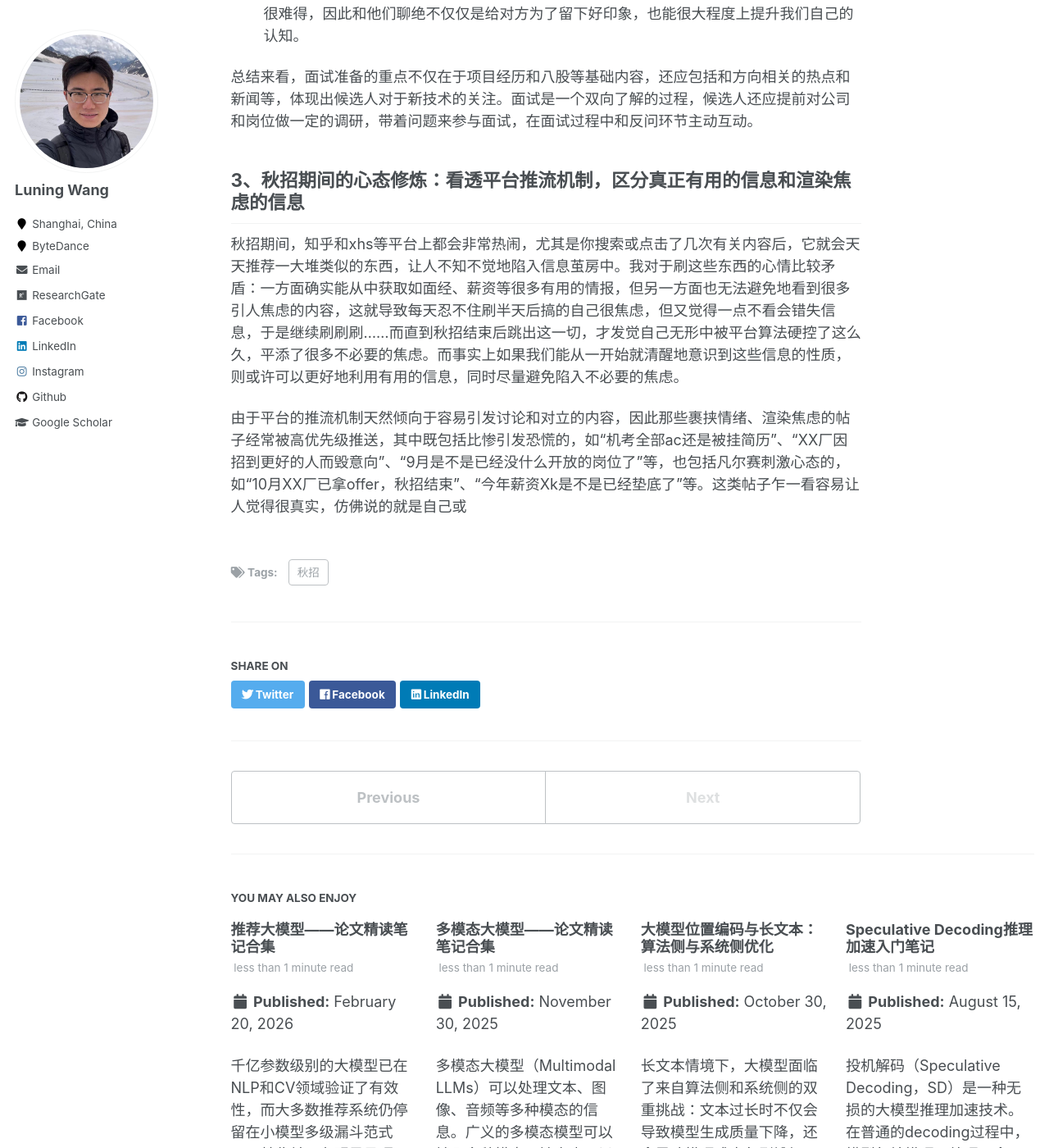
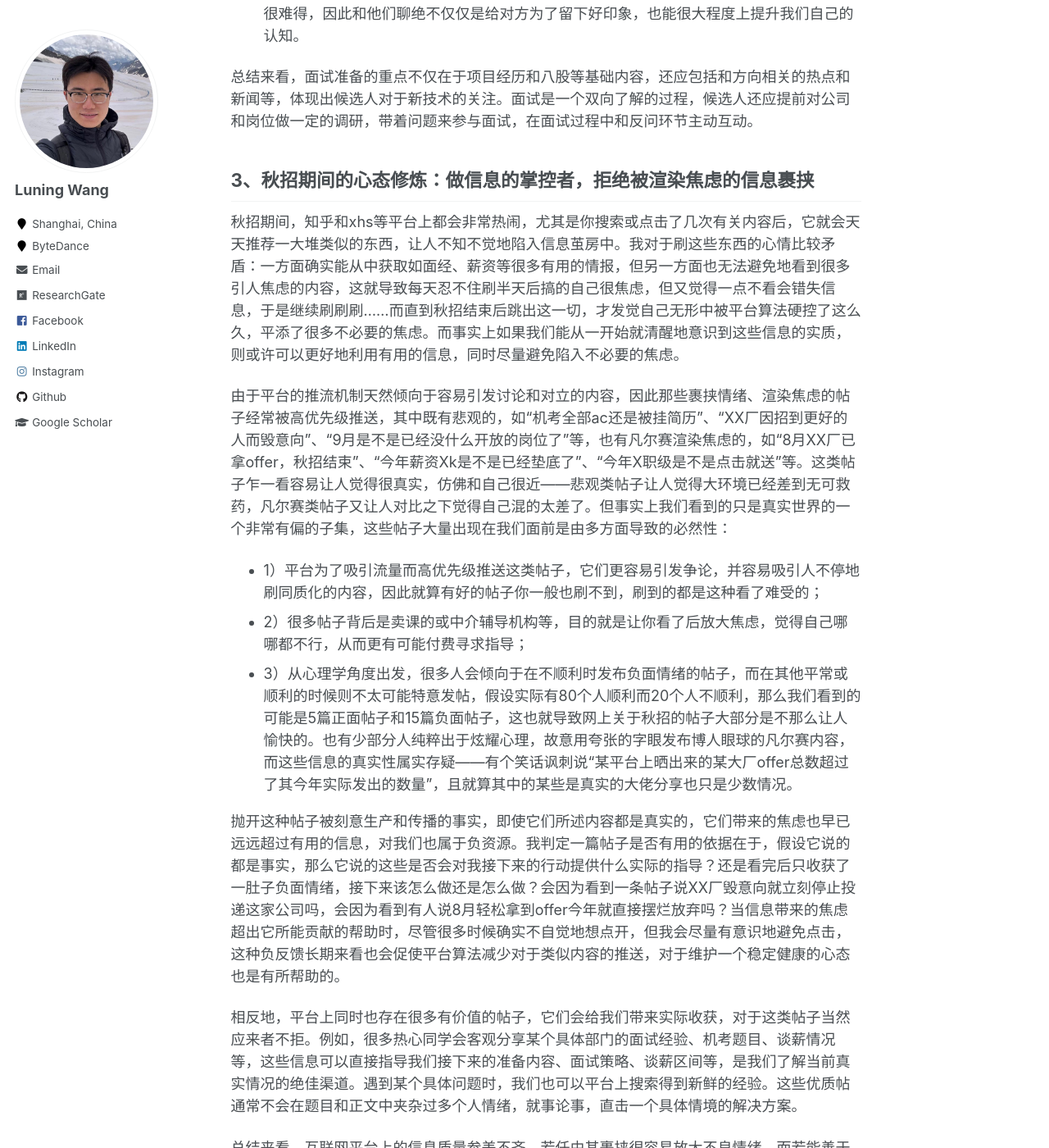
Before and after one commit to wln20/wln20.github.io, a Jekyll site: the page built from _posts/2026-05-30-CampusRecruitment.md, in a window 1280 px wide and 1400 px high, scrolled down 11721 px. Shown: the whole window at 82% size. Built offline with Jekyll 4.4.1, drawn with Linux system fonts in a browser that asks for light colours; some of the changed text lies outside the part shown.

Commit message:
Revise Campus Recruitment post with updated date and content
Updated the date and permalink for the Campus Recruitment post. Revised several sections for clarity and improved expression.

```diff
--- a/_posts/2026-06-10-CampusRecruitment.md
+++ b/_posts/2026-05-30-CampusRecruitment.md
@@ -1,17 +1,17 @@
 ---
 layout: single
 title: '26秋招总结——有些弯路本可以避免'
-date: 2026-06-10
-permalink: /posts/2026/06/CampusRecruitment/
+date: 2026-05-30
+permalink: /posts/2026/05/CampusRecruitment/
 math: true
 toc: true
 tags:
   - 秋招
 ---
 
-作为一名决定回国找工作的美硕留子，秋招于我而言注定是一场充满焦虑的孤军奋战。网上关于校招的经验帖早已多如牛毛，但在半年中经过五十多场面试后仍不免感慨“绝知此事要躬行”，很多事情亲自走完一遍后才能明白。回望这段经历，如果有些事情可以早些知道，很多弯路或许可以避免，很多焦虑或许本不必存在。在此我想记录自己参与国内校招的真实体验，既包括规则上的经验也包括个人主观感受，希望能为打破信息差做一点微小的贡献。
+作为一名决定回国找工作的美硕留子，秋招于我而言注定是一场充满焦虑的孤军奋战。网上关于校招的经验帖早已多如牛毛，但在半年中经过五十多场面试后仍不免感慨“绝知此事要躬行”，很多事情亲自走完一遍后才能明白。回望这段经历，如果有些事情可以早些知道，很多弯路或许可以避免，很多焦虑或许本不必存在。在此记录自己参与国内校招的真实体验，结合个人感受分享一些摸索出来的规则与经验，希望能为打破信息差做一点微小的贡献。
 
-由于本人背景所限，以下内容主要适用互联网行业算法方向的校招岗位，目标公司主要是国内科技大厂。鉴于不同领域之间的差异以及岗位需求的快速迭代，有些具体的经验或许会很快不再适用，每个人的经历和看法也不会完全一致，这些内容只代表我自己的理解，保持开放包容的心态才是最重要的。
+由于本人背景所限，以下内容主要适用互联网行业算法方向的校招岗位，目标公司主要是国内科技大厂。鉴于不同领域之间的差异以及岗位需求的快速迭代，有些具体的经验或许会很快不再适用，每个人的经历和看法也不会完全一致，这些内容只代表我自己当前的理解，愿每个人都保持开放包容的心态。
 
 **声明：以下所有内容和本人曾就读的学校以及就职的公司无关，完全基于本人作为校招候选人的经验而作。本帖所有内容均完成于校招正式入职之前。**
 
@@ -152,8 +152,17 @@ ps. 知乎等平台上对于leetcode是否有实际意义的讨论早已持续
 总结来看，面试准备的重点不仅在于项目经历和八股等基础内容，还应包括和方向相关的热点和新闻等，体现出候选人对于新技术的关注。面试是一个双向了解的过程，候选人还应提前对公司和岗位做一定的调研，带着问题来参与面试，在面试过程中和反问环节主动互动。
 
 
-## 3、秋招期间的心态修炼：看透平台推流机制，区分真正有用的信息和渲染焦虑的信息
+## 3、秋招期间的心态修炼：做信息的掌控者，拒绝被渲染焦虑的信息裹挟
 
-秋招期间，知乎和xhs等平台上都会非常热闹，尤其是你搜索或点击了几次有关内容后，它就会天天推荐一大堆类似的东西，让人不知不觉地陷入信息茧房中。我对于刷这些东西的心情比较矛盾：一方面确实能从中获取如面经、薪资等很多有用的情报，但另一方面也无法避免地看到很多引人焦虑的内容，这就导致每天忍不住刷半天后搞的自己很焦虑，但又觉得一点不看会错失信息，于是继续刷刷刷......而直到秋招结束后跳出这一切，才发觉自己无形中被平台算法硬控了这么久，平添了很多不必要的焦虑。而事实上如果我们能从一开始就清醒地意识到这些信息的性质，则或许可以更好地利用有用的信息，同时尽量避免陷入不必要的焦虑。
+秋招期间，知乎和xhs等平台上都会非常热闹，尤其是你搜索或点击了几次有关内容后，它就会天天推荐一大堆类似的东西，让人不知不觉地陷入信息茧房中。我对于刷这些东西的心情比较矛盾：一方面确实能从中获取如面经、薪资等很多有用的情报，但另一方面也无法避免地看到很多引人焦虑的内容，这就导致每天忍不住刷半天后搞的自己很焦虑，但又觉得一点不看会错失信息，于是继续刷刷刷......而直到秋招结束后跳出这一切，才发觉自己无形中被平台算法硬控了这么久，平添了很多不必要的焦虑。而事实上如果我们能从一开始就清醒地意识到这些信息的实质，则或许可以更好地利用有用的信息，同时尽量避免陷入不必要的焦虑。
 
-由于平台的推流机制天然倾向于容易引发讨论和对立的内容，因此那些裹挟情绪、渲染焦虑的帖子经常被高优先级推送，其中既包括比惨引发恐慌的，如“机考全部ac还是被挂简历”、“XX厂因招到更好的人而毁意向”、“9月是不是已经没什么开放的岗位了”等，也包括凡尔赛刺激心态的，如“10月XX厂已拿offer，秋招结束”、“今年薪资Xk是不是已经垫底了”等。这类帖子乍一看容易让人觉得很真实，仿佛说的就是自己或
+由于平台的推流机制天然倾向于容易引发讨论和对立的内容，因此那些裹挟情绪、渲染焦虑的帖子经常被高优先级推送，其中既有悲观的，如“机考全部ac还是被挂简历”、“XX厂因招到更好的人而毁意向”、“9月是不是已经没什么开放的岗位了”等，也有凡尔赛渲染焦虑的，如“8月XX厂已拿offer，秋招结束”、“今年薪资Xk是不是已经垫底了”、“今年X职级是不是点击就送”等。这类帖子乍一看容易让人觉得很真实，仿佛和自己很近——悲观类帖子让人觉得大环境已经差到无可救药，凡尔赛类帖子又让人对比之下觉得自己混的太差了。但事实上我们看到的只是真实世界的一个非常有偏的子集，这些帖子大量出现在我们面前是由多方面导致的必然性：
+- 1）平台为了吸引流量而高优先级推送这类帖子，它们更容易引发争论，并容易吸引人不停地刷同质化的内容，因此就算有好的帖子你一般也刷不到，刷到的都是这种看了难受的；
+- 2）很多帖子背后是卖课的或中介辅导机构等，目的就是让你看了后放大焦虑，觉得自己哪哪都不行，从而更有可能付费寻求指导；
+- 3）从心理学角度出发，很多人会倾向于在不顺利时发布负面情绪的帖子，而在其他平常或顺利的时候则不太可能特意发帖，假设实际有80个人顺利而20个人不顺利，那么我们看到的可能是5篇正面帖子和15篇负面帖子，这也就导致网上关于秋招的帖子大部分是不那么让人愉快的。也有少部分人纯粹出于炫耀心理，故意用夸张的字眼发布博人眼球的凡尔赛内容，而这些信息的真实性属实存疑——有个笑话讽刺说“某平台上晒出来的某大厂offer总数超过了其今年实际发出的数量”，且就算其中的某些是真实的大佬分享也只是少数情况。
+
+抛开这种帖子被刻意生产和传播的事实，即使它们所述内容都是真实的，它们带来的焦虑也早已远远超过有用的信息，对我们也属于负资源。我判定一篇帖子是否有用的依据在于，假设它说的都是事实，那么它说的这些是否会对我接下来的行动提供什么实际的指导？还是看完后只收获了一肚子负面情绪，接下来该怎么做还是怎么做？会因为看到一条帖子说XX厂毁意向就立刻停止投递这家公司吗，会因为看到有人说8月轻松拿到offer今年就直接摆烂放弃吗？当信息带来的焦虑超出它所能贡献的帮助时，尽管很多时候确实不自觉地想点开，但我会尽量有意识地避免点击，这种负反馈长期来看也会促使平台算法减少对于类似内容的推送，对于维护一个稳定健康的心态也是有所帮助的。
+
+相反地，平台上同时也存在很多有价值的帖子，它们会给我们带来实际收获，对于这类帖子当然应来者不拒。例如，很多热心同学会客观分享某个具体部门的面试经验、机考题目、谈薪情况等，这些信息可以直接指导我们接下来的准备内容、面试策略、谈薪区间等，是我们了解当前真实情况的绝佳渠道。遇到某个具体问题时，我们也可以平台上搜索得到新鲜的经验。这些优质帖通常不会在题目和正文中夹杂过多个人情绪，就事论事，直击一个具体情境的解决方案。
+
+总结来看，互联网平台上的信息质量参差不齐，若任由其裹挟很容易放大不良情绪，而若能善于利用则可以让校招事半功倍。可以适度刷刷来了解其他人的情况，辅助自己接下来的行动和判断，但不建议长期漫无目的地乱刷，尤其避免连续点开那种刺激情绪的帖子。当确实面临困境需要帮助时再去具体搜索，让平台回归工具属性，而不是反过来成为信息的主导者。
```
